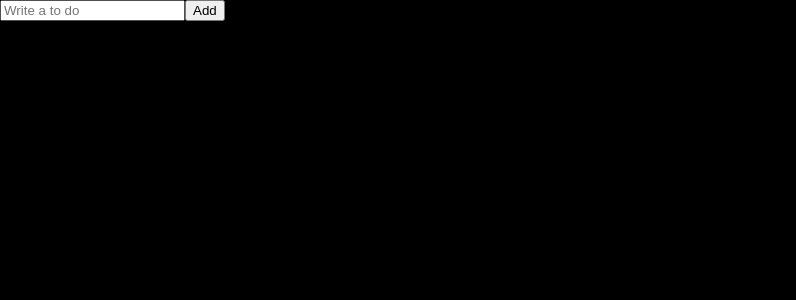
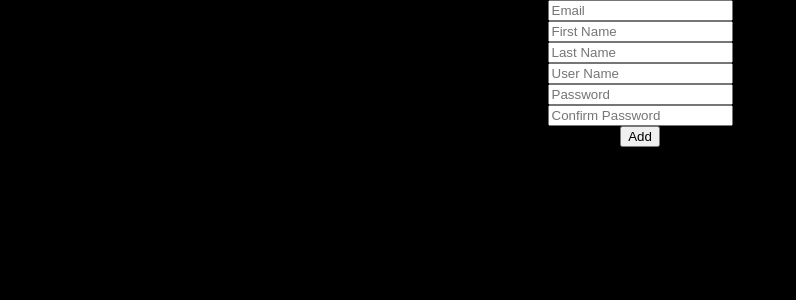
Before and after one commit to aaronlab/react-js, a React (Create React App) app in the folder ts/: page / in a window 1280 px wide. Shown: the top 300 px of the page, without its empty margins (0-796 px from the left). Built offline with nearby package versions, Linux system fonts and the light colour scheme.

Commit message:
React form

```diff
--- a/ts/package.json
+++ b/ts/package.json
@@ -20,6 +20,7 @@
     "react-apexcharts": "^1.4.1",
     "react-dom": "^18.2.0",
     "react-helmet": "^6.1.0",
+    "react-hook-form": "^7.47.0",
     "react-router-dom": "^5.3.0",
     "react-scripts": "5.0.1",
     "recoil": "^0.7.7",
--- a/ts/src/ToDoList.tsx
+++ b/ts/src/ToDoList.tsx
@@ -1,24 +1,50 @@
-import { useState } from "react";
+import { useForm } from "react-hook-form";
 
 function ToDoList() {
-  const [toDo, setToDo] = useState("");
+  const { register, watch, handleSubmit, formState } = useForm();
 
-  const onChange = (event: React.FormEvent<HTMLInputElement>) => {
-    const {
-      currentTarget: { value },
-    } = event;
-    setToDo(value);
+  watch((value) => {});
+
+  const onValid = (data: any) => {
+    console.log(data);
   };
 
-  const onSubmit = (event: React.FormEvent<HTMLFormElement>) => {
-    event.preventDefault();
-    console.log(toDo);
-  };
+  console.log(formState.errors);
 
   return (
     <div>
-      <form onSubmit={onSubmit}>
-        <input onChange={onChange} value={toDo} placeholder="Write a to do" />
+      <form
+        style={{
+          display: "flex",
+          flexDirection: "column",
+          alignItems: "center",
+        }}
+        onSubmit={handleSubmit(onValid)}
+      >
+        <input {...register("email", { required: true })} placeholder="Email" />
+        <input {...register("firstName")} placeholder="First Name" />
+        <input
+          {...register("lastName", { required: true })}
+          placeholder="Last Name"
+        />
+        <input
+          {...register("userName", { required: true, minLength: 10 })}
+          placeholder="User Name"
+        />
+        <input
+          {...register("password", { required: true, minLength: 5 })}
+          placeholder="Password"
+        />
+        <input
+          {...register("password1", {
+            required: true,
+            minLength: {
+              value: 5,
+              message: "Password is required!",
+            },
+          })}
+          placeholder="Confirm Password"
+        />
         <button>Add</button>
       </form>
     </div>
```
Also changed, not shown: 1 other file (tests, documents, lock files or other folders).
